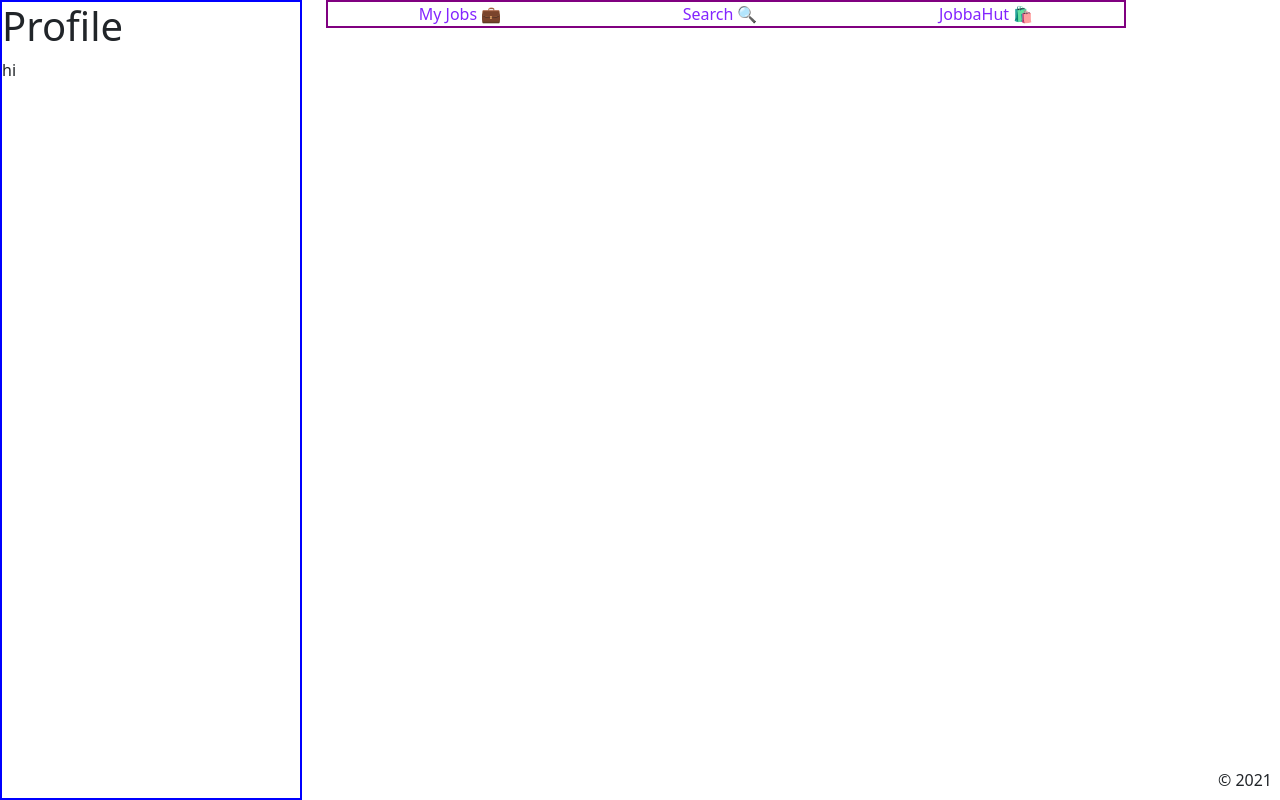
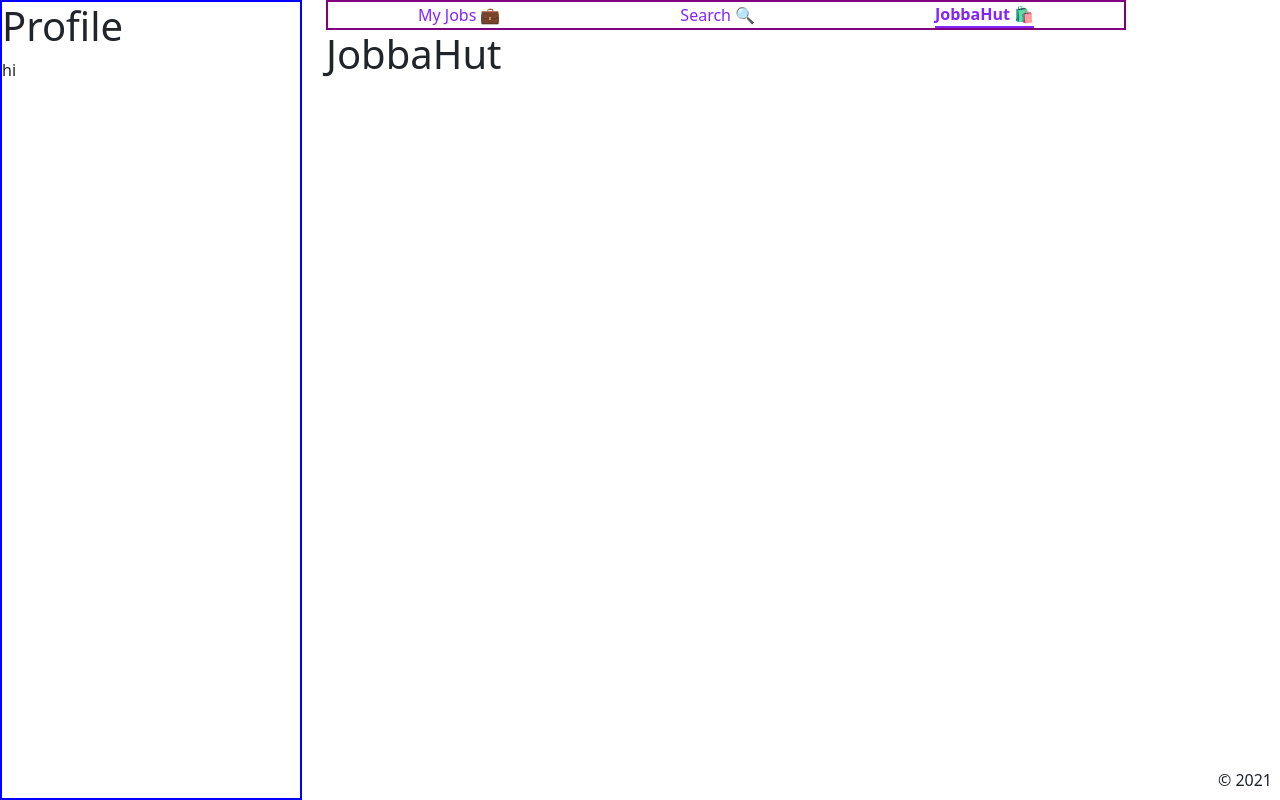
Before and after one commit to AdilIqbal95/Career_App, a React app in the folder react-client/: page /jobbahut in a window 1280 px wide. Built offline with nearby package versions, Linux system fonts and the light colour scheme; a web font is replaced by a local one.

Commit message:
:sparkles: set up new component for JobbaHut with path, router and imports

```diff
--- a/react-client/src/layout/Header/index.js
+++ b/react-client/src/layout/Header/index.js
@@ -6,7 +6,7 @@ const Header = () => {
         <nav role="navigation">
             <NavLink exact to="/jobs" activeClassName="current">My Jobs 💼</NavLink>
             <NavLink to="/search" activeClassName="current">Search 🔍</NavLink>
-            <NavLink to="/jobbashop" activeClassName="current">JobbaHut 🛍</NavLink>
+            <NavLink to="/jobbahut" activeClassName="current">JobbaHut 🛍</NavLink>
         </nav >
     );
 }
--- a/react-client/src/pages/Home/_home.scss
+++ b/react-client/src/pages/Home/_home.scss
@@ -3,6 +3,6 @@
     overflow-x: hidden;
 }
 
-// .jobs-container {
-//   position: relative;
-// }
+.main-container {
+    height: 90vh;
+}
--- a/react-client/src/pages/Home/index.js
+++ b/react-client/src/pages/Home/index.js
@@ -22,6 +22,9 @@ const Home = () => {
                             <Route path="/search">
                                 <Pages.Search />
                             </Route>
+                            <Route path="/jobbahut">
+                                <Pages.JobbaHut />
+                            </Route>
                         </Switch>
                     </div>
                 </div>
--- /dev/null
+++ b/react-client/src/pages/JobbaHut/index.js
@@ -0,0 +1,16 @@
+import React from 'react';
+
+const JobbaHut = () => {
+
+    return (
+        <>
+        <div className="main-container">
+            <header>
+                <h1>JobbaHut</h1>
+            </header>
+        </div>
+        </>
+    )
+}
+
+export default JobbaHut;
--- a/react-client/src/pages/index.js
+++ b/react-client/src/pages/index.js
@@ -3,3 +3,4 @@ export { default as Home } from './Home';
 export { default as NotFound } from './NotFound';
 export { default as MyJobs } from './MyJobs';
 export { default as Search } from './Search';
+export { default as JobbaHut } from './JobbaHut';
```
